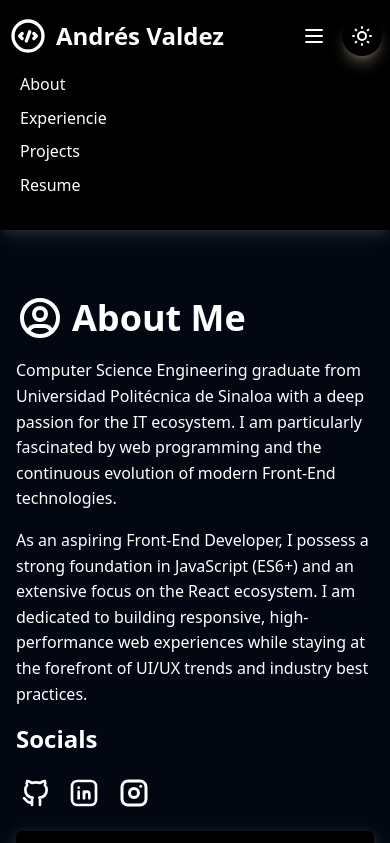
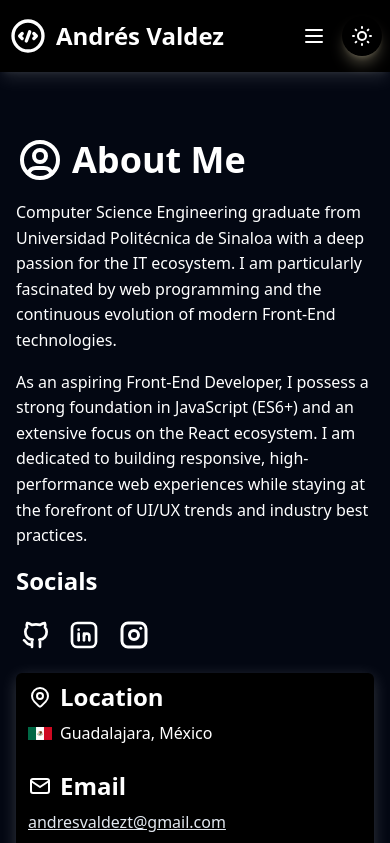
Before and after one commit to andresvaldezt/portfolio-vite-react, a React (Vite) app: page / in a window 390 px wide. Shown: the top 843 px of the page. Built offline with nearby package versions, Linux system fonts and the light colour scheme.

Commit message:
Enhance responsive menu with animations

```diff
--- a/index.html
+++ b/index.html
@@ -4,7 +4,7 @@
     <meta charset="UTF-8" />
     <link rel="icon" type="image/svg+xml" href="/vite.svg" />
     <meta name="viewport" content="width=device-width, initial-scale=1.0" />
-    <title>portfolio-vite-react</title>
+    <title>Andrés Valdez</title>
   </head>
   <body>
     <div id="root"></div>
--- a/src/components/Header.jsx
+++ b/src/components/Header.jsx
@@ -1,9 +1,11 @@
 import { IconCodeCircle2, IconMoonStars, IconMenu2, IconSun  } from '@tabler/icons-react';
 import { useTheme } from '../context/Themecontext';
 import { navbarLinks } from '../data/navbarLinks';
+import { useState } from 'react';
 
 export function Header(){
-    const linkStyles = 'rounded-md px-3 py-2 font-medium hover:shadow-lg/30 shadow-white hover:text-amber-400 light:hover:shadow-lg/30 light:shadow-black light:hover:text-purple-400 transition-all ease-in-out'
+    const linkStyles = 'rounded-md px-3 py-2 font-medium hover:shadow-lg/30 shadow-white hover:text-amber-400 light:hover:shadow-lg/30 light:shadow-black light:hover:text-purple-400'
+    const [open, setOpen] = useState(false)
 
     return(
         <nav className="px-2 py-4 port-header sticky top-0 z-50 mb-10 sm:flex sm:items-center sm:justify-between shadow-lg/10 bg-black light:bg-white shadow-white light:shadow-black text-white light:text-black">
@@ -15,7 +17,7 @@ export function Header(){
                     </h1>
                 </a>
                 <section className='sm:hidden flex gap-4'>
-                    <button>
+                    <button onClick={() => setOpen(!open)}>
                         <IconMenu2 stroke={2} />
                     </button>
                     <ThemeButton></ThemeButton>
@@ -23,8 +25,13 @@ export function Header(){
 
             </section>
             <section className='flex flex-col items-start sm:flex-row sm:items-center'>
-                <div>
-                    <ul className='flex flex-col items-start no-underline my-4 gap-2 sm:flex-row sm:m-0'>
+                <div className={`w-full sm:w-auto sm:max-h-none sm:overflow-visible overflow-hidden transition-all duration-500 ${!open ? 'max-h-0 sm:max-h-none' : 'max-h-96'}`}>
+                    <ul className={`
+                        flex flex-col items-start no-underline gap-2
+                        sm:flex sm:flex-row sm:opacity-100 sm:translate-y-0 sm:my-0
+                        transform transition-all duration-500 ease-out origin-top
+                        ${!open ? 'opacity-0 -translate-y-4 my-0' : 'opacity-100 translate-y-0 my-4'}
+                    `}>
                         {
                             navbarLinks.map((item) => (
                                 <li key={item.id}>
--- a/src/pages/Home.jsx
+++ b/src/pages/Home.jsx
@@ -25,9 +25,9 @@ export default function HomePage (){
                         Socials
                     </h5>
                     <div className='flex flex-row items-center gap-2 mb-4 lg:sm:mb-0 sm:mb-4 md:mb-4'>
-                        <a href="/" className={linkStyles}><IconBrandGithub stroke={2} size={32}/></a>
-                        <a href="/" className={linkStyles}><IconBrandLinkedin stroke={2} size={32}/></a>
-                        <a href="/" className={linkStyles}><IconBrandInstagram stroke={2} size={36}/></a>
+                        <a href="https://github.com/andresvaldezt/" className={linkStyles}><IconBrandGithub stroke={2} size={32}/></a>
+                        <a href="https://www.linkedin.com/in/andresvaldeztirado/" className={linkStyles}><IconBrandLinkedin stroke={2} size={32}/></a>
+                        <a href="https://www.instagram.com/antrick_/" className={linkStyles}><IconBrandInstagram stroke={2} size={36}/></a>
                     </div>
                 </div>
                 <div className='grow flex flex-col gap-6 rounded-md px-3 py-2 font-medium bg-black light:bg-white light:text-black light:shadow-[0px_4px_16px_rgb(0,0,0,0.2)] shadow-[0px_4px_16px_rgba(247,247,247,0.2)]'>
```
